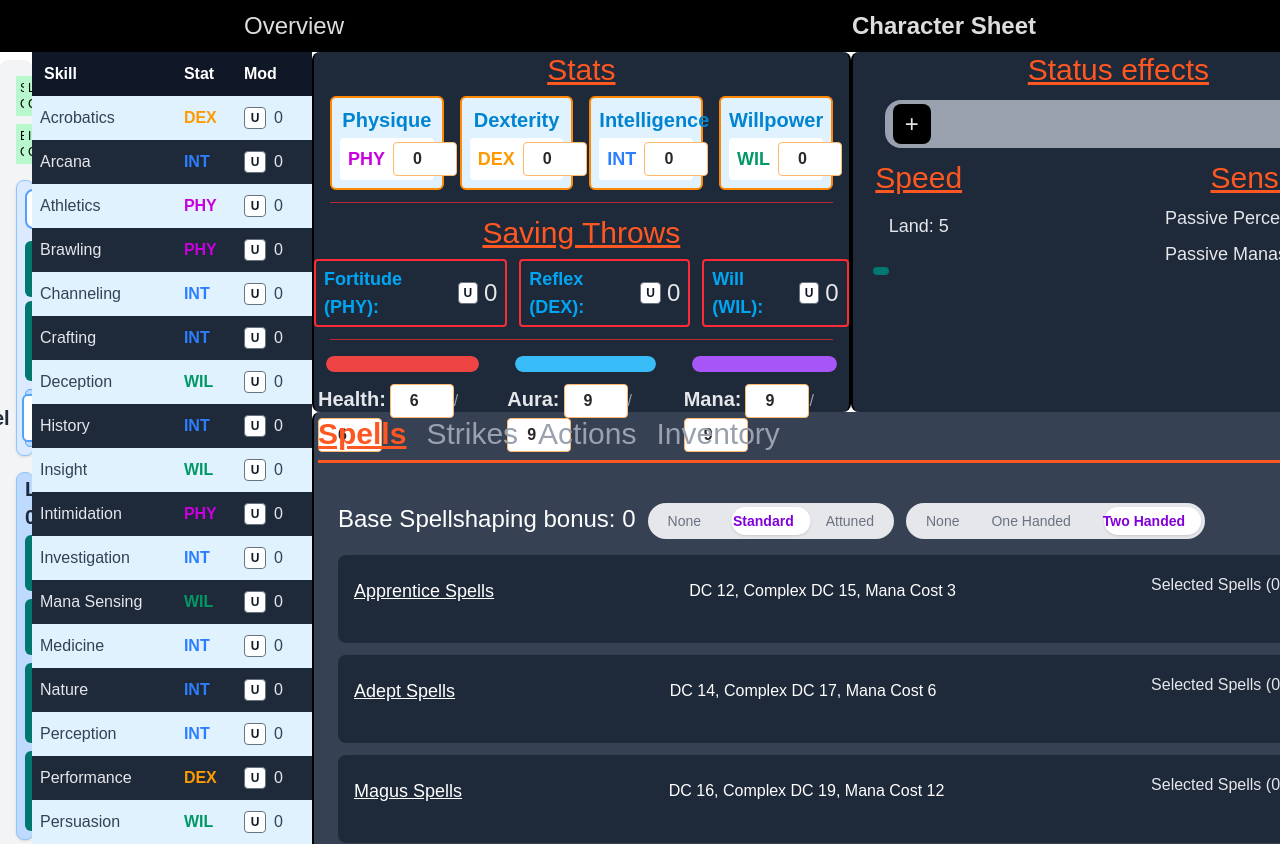
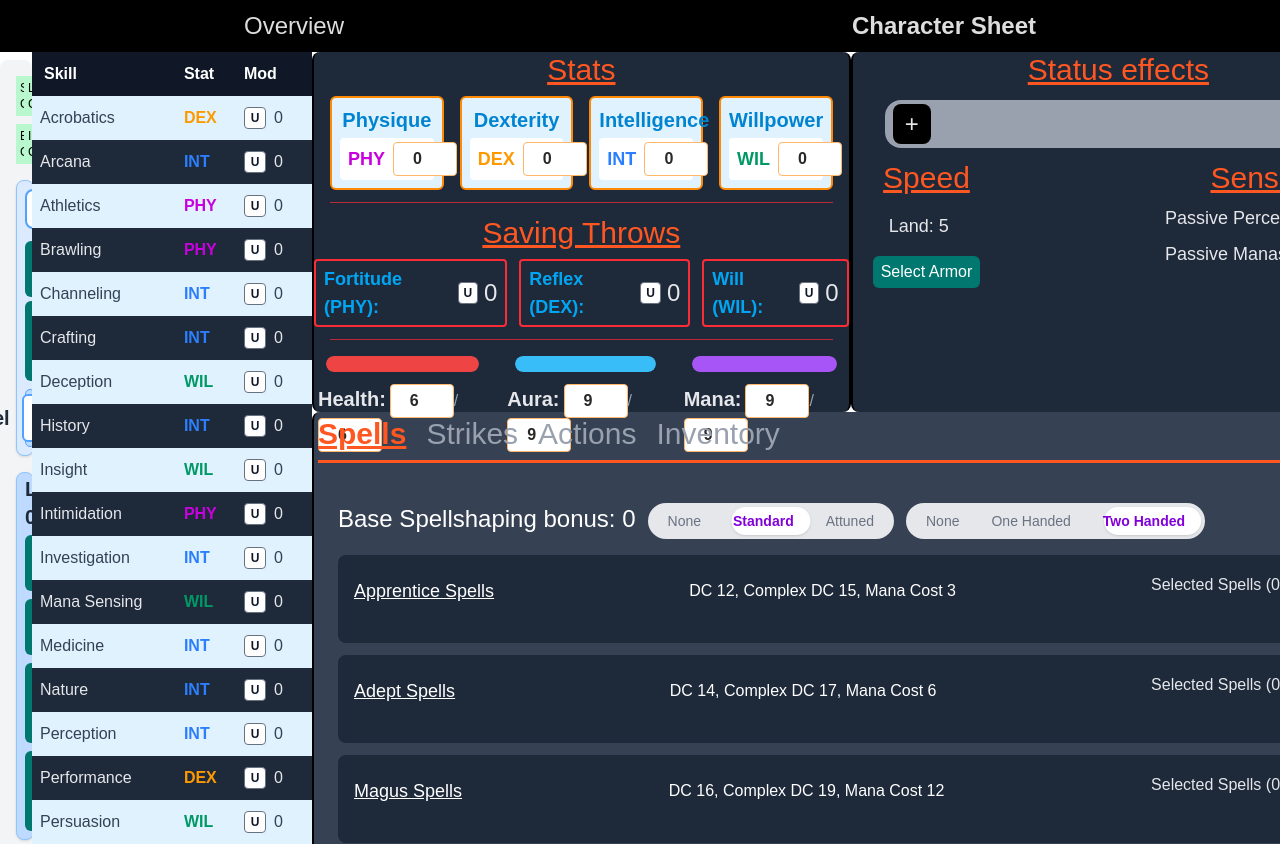
Before and after one commit to Acasez/kastorixv2, a React (Vite) app: page /kastorixv2/characterSheet in a window 1280 px wide. Shown: the top 844 px of the page. Built offline with nearby package versions, Linux system fonts and the light colour scheme.

Commit message:
Styled armor button

```diff
--- a/src/components/CharacterSheet/OtherInfoSection/OtherStatSection.tsx
+++ b/src/components/CharacterSheet/OtherInfoSection/OtherStatSection.tsx
@@ -58,7 +58,7 @@ export default function OtherStatSection() {
             </div>
           )}
           <OpenModalButton
-            label={character.armor ?? "Select Armor"}
+            label={character.armor != "" ? character.armor : "Select Armor"}
             itemChosen={Boolean(character.armor)}
             tooltipContent={
               character.armor
```
